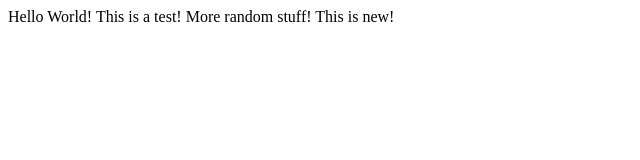
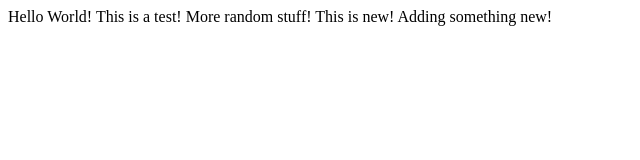
Before and after one commit to MuntakaHelali/SlackBot, a plain HTML site: page git_tst/index.html in a window 1280 px wide. Shown: the whole page, without its empty margins (0-640 px from the left). Drawn offline with Linux system fonts and the light colour scheme.

Commit message:
Update index.html

```diff
--- a/git_tst/index.html
+++ b/git_tst/index.html
@@ -11,5 +11,6 @@ Hello World!
 This is a test!
 More random stuff!
 This is new!
+Adding something new!
 </body>
 </html>
```
